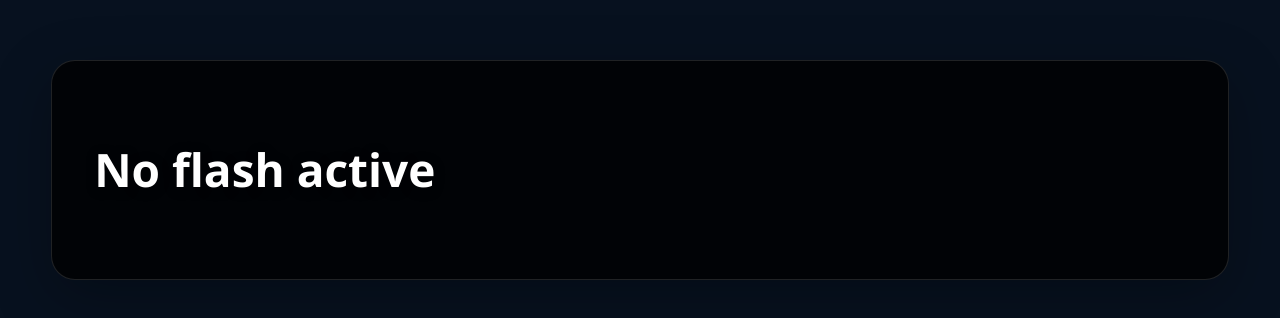
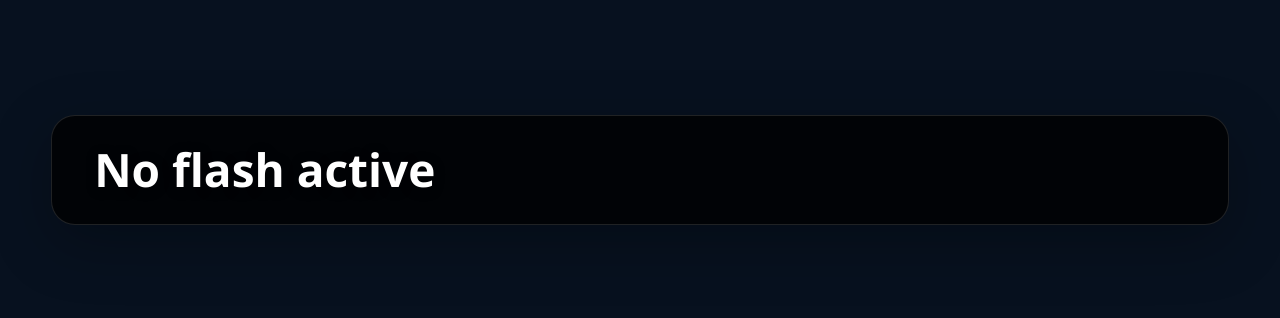
Before and after one commit to kanha360/news-flash-syetem, a plain HTML site: page overlay.html in a window 1280 px wide. Shown: the part 230-548 px from the top of the page. Drawn offline with Linux system fonts and the light colour scheme.

Commit message:
Make text background size flexible based on font size - auto height

```diff
--- a/styles.css
+++ b/styles.css
@@ -205,7 +205,7 @@ button:hover {
 }
 
 .preview-box {
-  min-height: 320px;
+  min-height: 200px;
   border-radius: 18px;
   border: 1px dashed rgba(255, 255, 255, 0.18);
   background: linear-gradient(135deg, rgba(255,255,255,0.08), rgba(255,255,255,0.02));
@@ -249,9 +249,9 @@ button:hover {
 
 .overlay-card {
   width: min(92vw, 1200px);
-  min-height: 220px;
+  height: auto;
   border-radius: 24px;
-  padding: 30px 42px;
+  padding: 24px 42px;
   display: flex;
   align-items: center;
   justify-content: center;
@@ -269,10 +269,12 @@ button:hover {
 
 .overlay-text {
   width: 100%;
-  line-height: 1.2;
+  line-height: 1.3;
   font-weight: 700;
   text-shadow: 0 2px 12px rgba(0, 0, 0, 0.4);
   white-space: pre-wrap;
+  word-wrap: break-word;
+  overflow-wrap: break-word;
 }
 
 @media (max-width: 1100px) {
```
